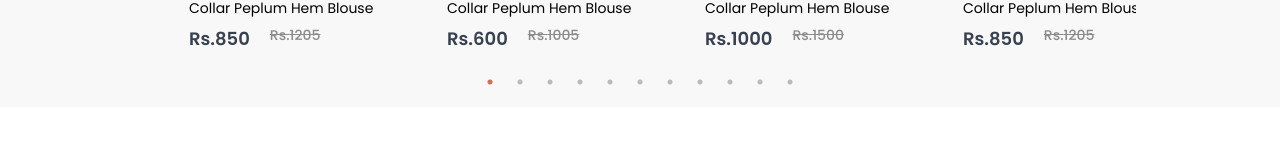
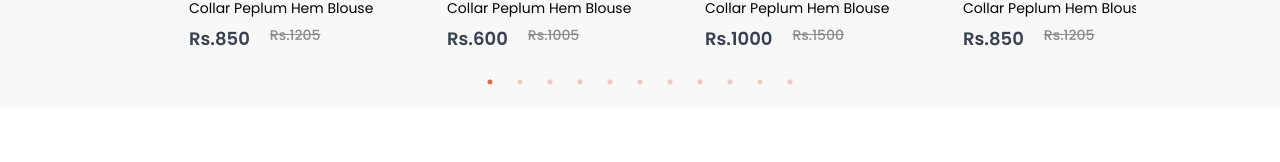
Before and after one commit to Pratik0192/Ecommerce-website-trendify, a React (Create React App) app: page /product/1 in a window 1280 px wide. Shown: the part 1517-1679 px from the top of the page. Built offline with nearby package versions, Linux system fonts and the light colour scheme.

Commit message:
carousel

```diff
--- a/src/Components/RelatedProducts/RelatedProducts.css
+++ b/src/Components/RelatedProducts/RelatedProducts.css
@@ -56,7 +56,7 @@
   }
 
   .slick-dots li button:before {
-    color: black !important; /* Color for inactive dots */
+    color: #d23e1d !important; /* Color for inactive dots */
   }
 
   .slick-dots .slick-active button:before {
```
